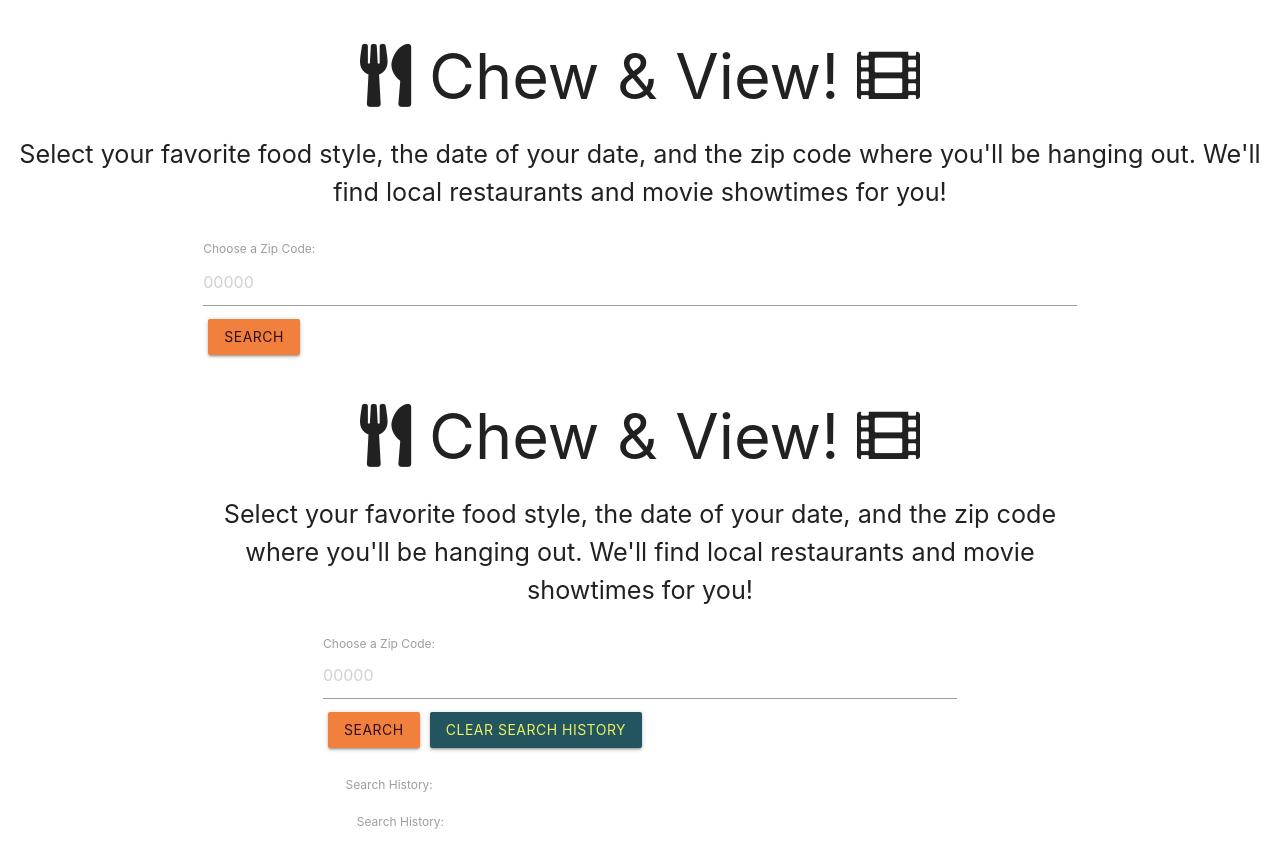
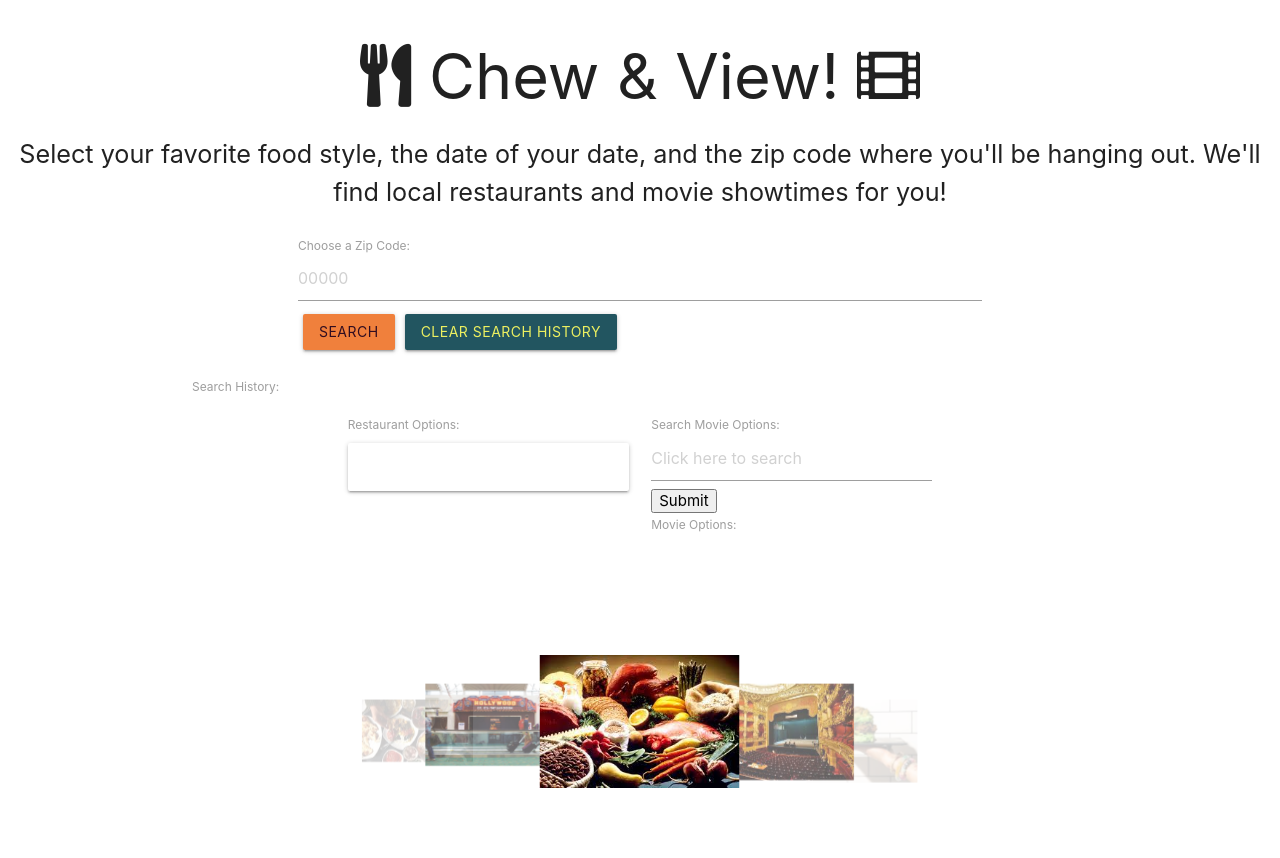
Before and after one commit to ChristopherLawn/team-1-dinner-movie, a plain HTML site: page index.html in a window 1280 px wide. Shown: the top 858 px of the page. Drawn offline with nearby package versions, Linux system fonts and the light colour scheme; no server answers.

Commit message:
removed duplicate header, adjusted restaurant-img size

```diff
--- a/assets/css/style.css
+++ b/assets/css/style.css
@@ -133,11 +133,6 @@ a {
      border: 1px solid;
  }
 
- .restaurant-img {
-     height: 200vw;
-     width: 400vw;
- }
-
 .btn {
     margin: 5px;
 }
--- a/index.html
+++ b/index.html
@@ -12,32 +12,6 @@
   <link rel="stylesheet" href="./assets/css/style.css" />
   <title>Chew & View!</title>
 </head>
-  <body>
-    <header id="header" class="header-class">
-      <h1 class="header-title center-align">
-        <i class="fas fa-utensils"></i> Chew & View! <i class="fas fa-film"></i>
-      </h1>
-      <p class="flow-text center-align justify-content-center">
-        Select your favorite food style, the date of your date, and the zip code
-        where you'll be hanging out. We'll find local restaurants and movie
-        showtimes for you!
-      </p>
-    </header>
-    <div class="container">
-      <div id="search-container" class="search row">
-      <div class = "col s12">
-          <label id="zip-label" class="zip-header">Choose a Zip Code:</label>
-          <input
-            type="text"
-            id="zip"
-            class="zip-select"
-            pattern="[0-9]{5}"
-            placeholder="00000"
-          />
-          <button type="submit" id="submit" class="btn search-btn">
-            Search
-          </button>
-
 <body>
   <header id="header" class="header-class">
     <h1 class="header-title center-align">
@@ -61,10 +35,6 @@
         Clear Search History
       </button>
     </div>
-
-    <div id="zip-search-container" class="zip-search-choice col s12 m3 l3">
-      <label id="zip-search-label" class="zip-search-header">Search History:</label>
-      <ul id="zip-list" class="zip-list-group"></ul>
         <div id="zip-search-container" class="zip-search-choice col s12">
           <label id="zip-search-label" class="zip-search-header">Search History:</label>
           <ul id="zip-list" class="zip-list-group"></ul>
```
